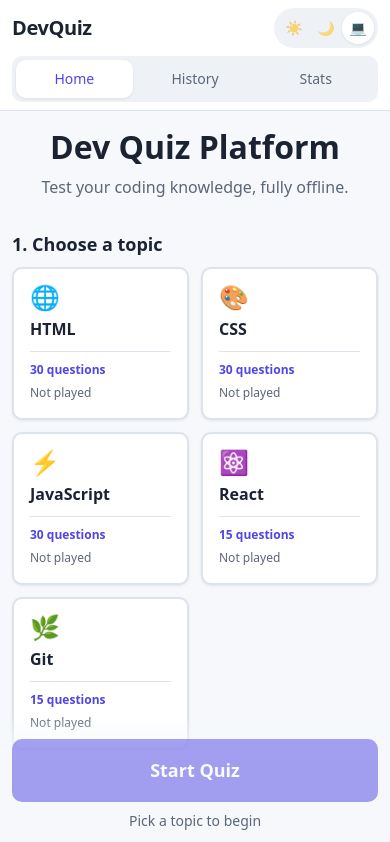
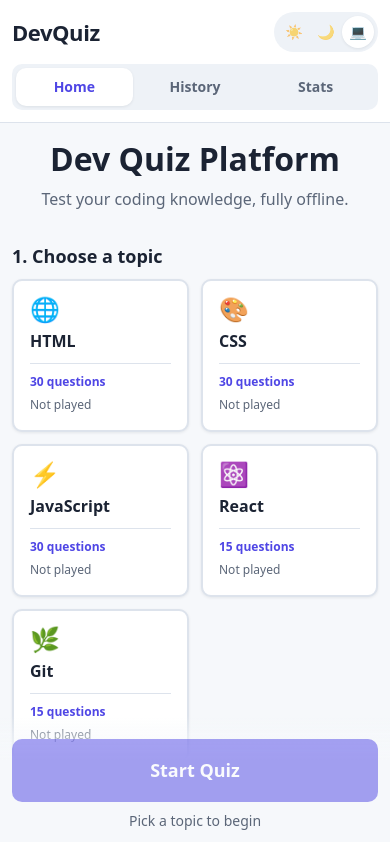
Before and after one commit to sieve-dev-sudo/dev-quiz-platform, a React (Vite) app: page / in a window 390 px wide. Shown: the top 842 px of the page. Built offline with nearby package versions, Linux system fonts and the light colour scheme.

Commit message:
style: increase navbar height, logo and link size

```diff
--- a/src/components/Header.css
+++ b/src/components/Header.css
@@ -12,13 +12,13 @@
   align-items: center;
   justify-content: space-between;
   flex-wrap: wrap;
-  gap: var(--space-3);
-  min-height: 68px;
-  padding-block: var(--space-2);
+  gap: var(--space-4);
+  min-height: 76px;
+  padding-block: var(--space-3);
 }
 
 .header-logo {
-  font-size: var(--fs-xl);
+  font-size: 1.75rem;
   font-weight: 800;
   line-height: 1;
   letter-spacing: -0.02em;
@@ -35,19 +35,19 @@
   display: flex;
   flex-wrap: wrap;
   align-items: center;
-  gap: var(--space-3);
+  gap: var(--space-4);
 }
 
 .header-nav {
   display: flex;
-  gap: var(--space-1);
+  gap: var(--space-2);
 }
 
 .header-link {
-  padding: var(--space-2) var(--space-3);
+  padding: var(--space-2) var(--space-4);
   border-radius: var(--radius-md);
-  font-size: var(--fs-sm);
-  font-weight: 500;
+  font-size: var(--fs-base);
+  font-weight: 600;
   color: var(--color-text-muted);
   transition: background-color var(--transition), color var(--transition);
 }
@@ -67,11 +67,12 @@
 @media (max-width: 600px) {
   .header-inner {
     min-height: auto;
-    row-gap: var(--space-2);
+    gap: var(--space-3);
+    padding-block: var(--space-3);
   }
 
   .header-logo {
-    font-size: 1.25rem;
+    font-size: 1.375rem;
   }
 
   .header-actions {
@@ -81,6 +82,7 @@
   .header-nav {
     order: 3;
     width: 100%;
+    gap: var(--space-1);
     padding: var(--space-1);
     border-radius: var(--radius-md);
     background-color: var(--color-surface-2);
@@ -88,6 +90,8 @@
 
   .header-link {
     flex: 1;
+    padding: var(--space-2) var(--space-3);
+    font-size: var(--fs-sm);
     text-align: center;
   }
 
```
